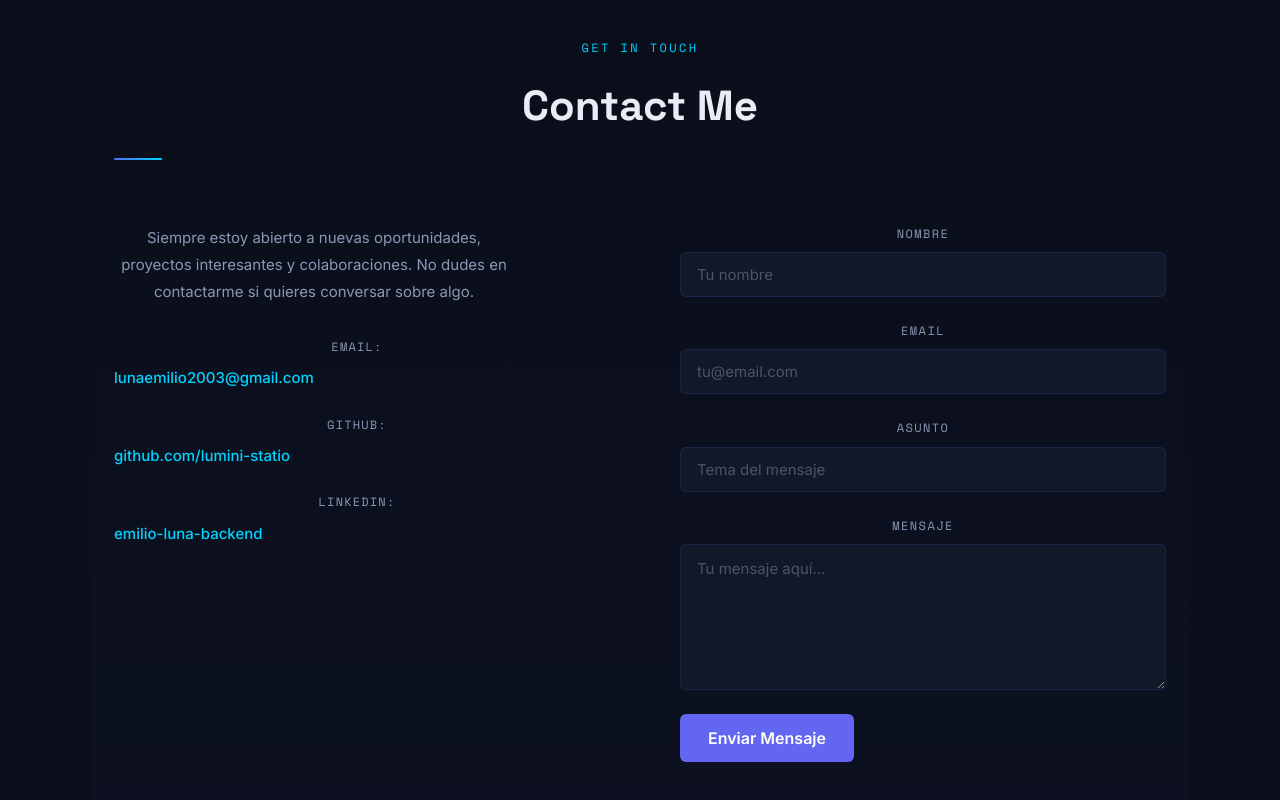
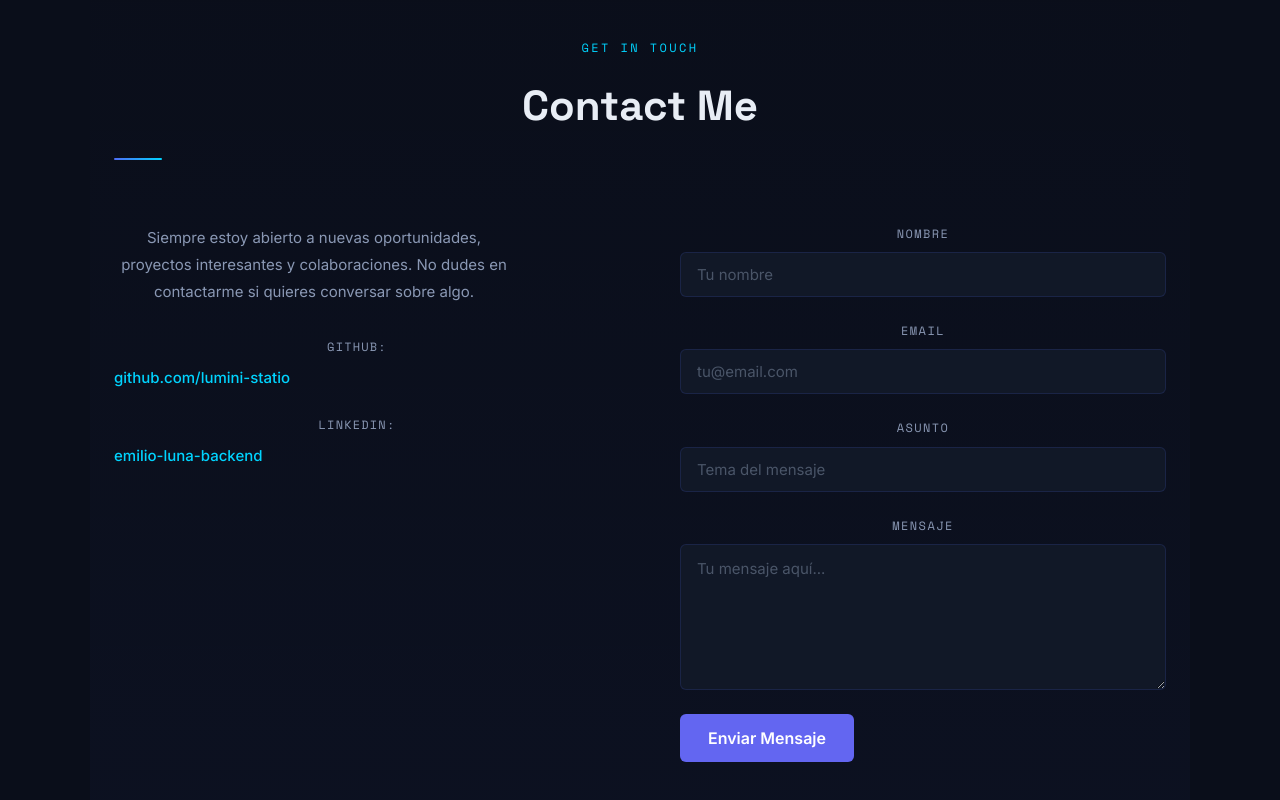
Before and after one commit to lumini-statio/portfolio, a React (Vite) app: page / in a window 1280 px wide. Shown: the part 2514-3314 px from the top of the page. Built offline with nearby package versions, Linux system fonts and the light colour scheme; no server answers.

Commit message:
third commit

```diff
--- a/src/pages/Contact.jsx
+++ b/src/pages/Contact.jsx
@@ -50,13 +50,6 @@ const Contact = () => {
 
                 <div className={styles.details}>
                     <div className={styles.detail}>
-                    <span className={styles.label}>Email:</span>
-                    <a href="mailto:lunaemilio2003@gmail.com" className={styles.link}>
-                    lunaemilio2003@gmail.com
-                    </a>
-                </div>
-
-                <div className={styles.detail}>
                         <span className={styles.label}>GitHub:</span>
                         <a href="https://github.com/lumini-statio" className={styles.link} target="_blank" rel="noopener noreferrer">
                         github.com/lumini-statio
```
Lines whose indentation alone changed are shown as unchanged.
